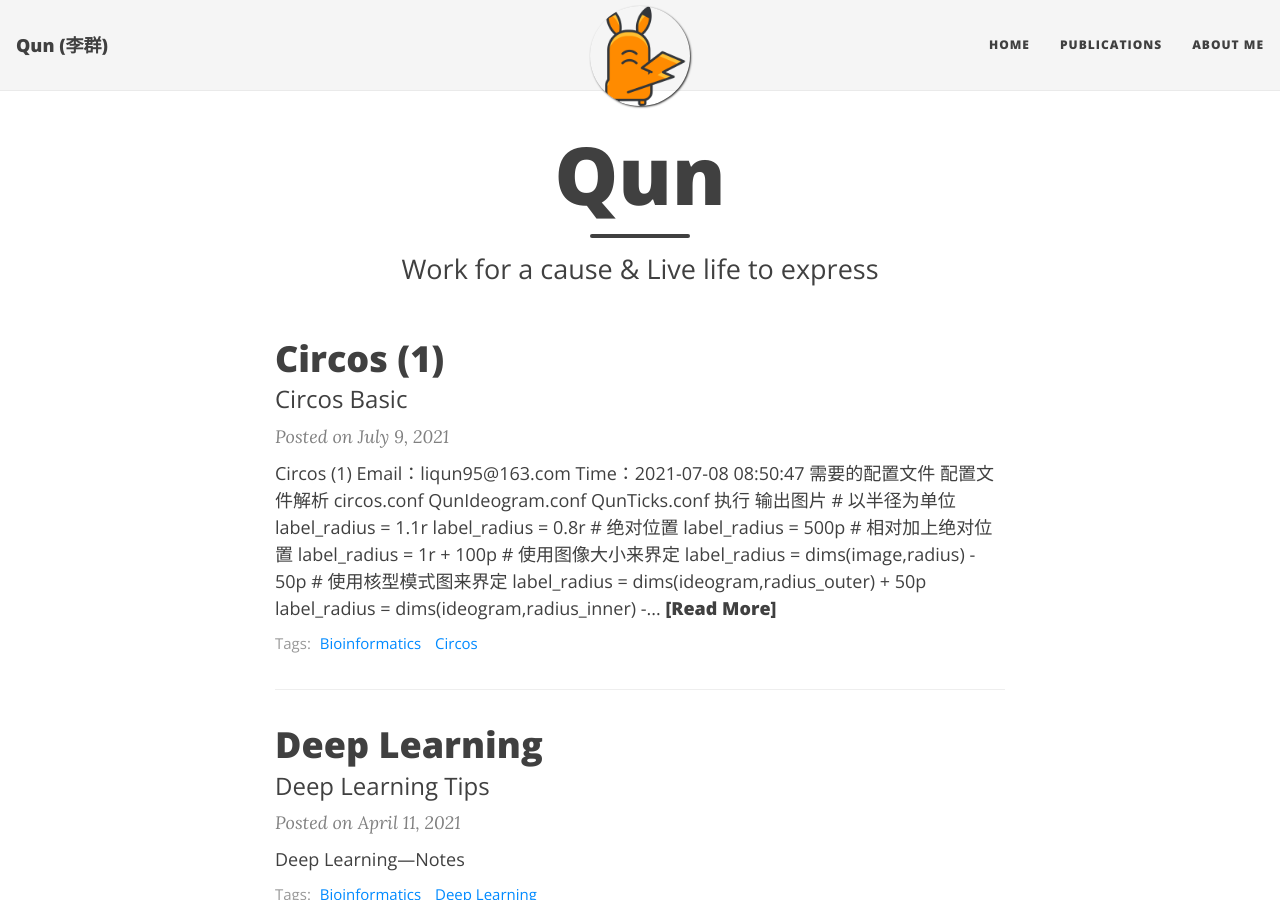
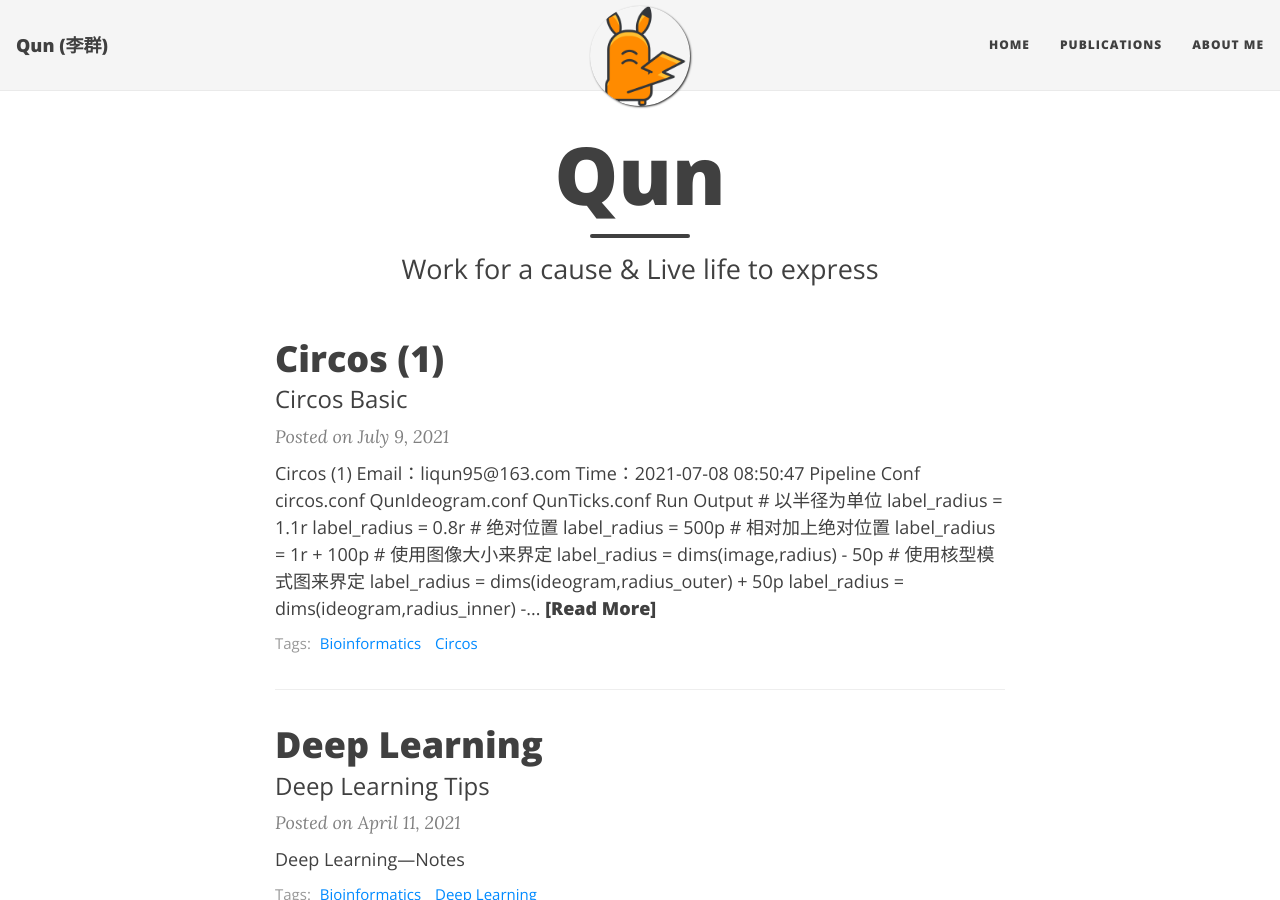
Before and after one commit to leequn/leequn.github.io, a Jekyll site: the page built from index.html, in a window 1280 px wide and 900 px high. Built offline with Jekyll 4.4.1, drawn with Linux system fonts in a browser that asks for light colours; nearby versions of some CDN libraries; the list of posts is cut into pages by our own code; comment, search, counter and statistics services are not loaded.

Commit message:
Update 2021-07-09-Circos-1.md

```diff
--- a/_posts/2021-07-09-Circos-1.md
+++ b/_posts/2021-07-09-Circos-1.md
@@ -8,19 +8,16 @@
 comments: true
 ---
 
-
 # Circos (1)
 
-
 > Email：liqun95@163.com
->
 > Time：2021-07-08 08:50:47
 
-## 需要的配置文件
+## Pipeline
 
 ![circosbasic](https://picgoqun.oss-cn-beijing.aliyuncs.com/img/circosbasic.png)
 
-## 配置文件解析
+## Conf
 
 ### circos.conf
 
@@ -34,11 +31,11 @@
 
 ![Tickconf](https://picgoqun.oss-cn-beijing.aliyuncs.com/img/Tickconf.png)
 
-### 执行
+### Run
 
 ![circosrun](https://picgoqun.oss-cn-beijing.aliyuncs.com/img/circosrun.png)
 
-### 输出图片
+### Output
 
 ![circos](https://picgoqun.oss-cn-beijing.aliyuncs.com/img/circos.svg)
 
```
